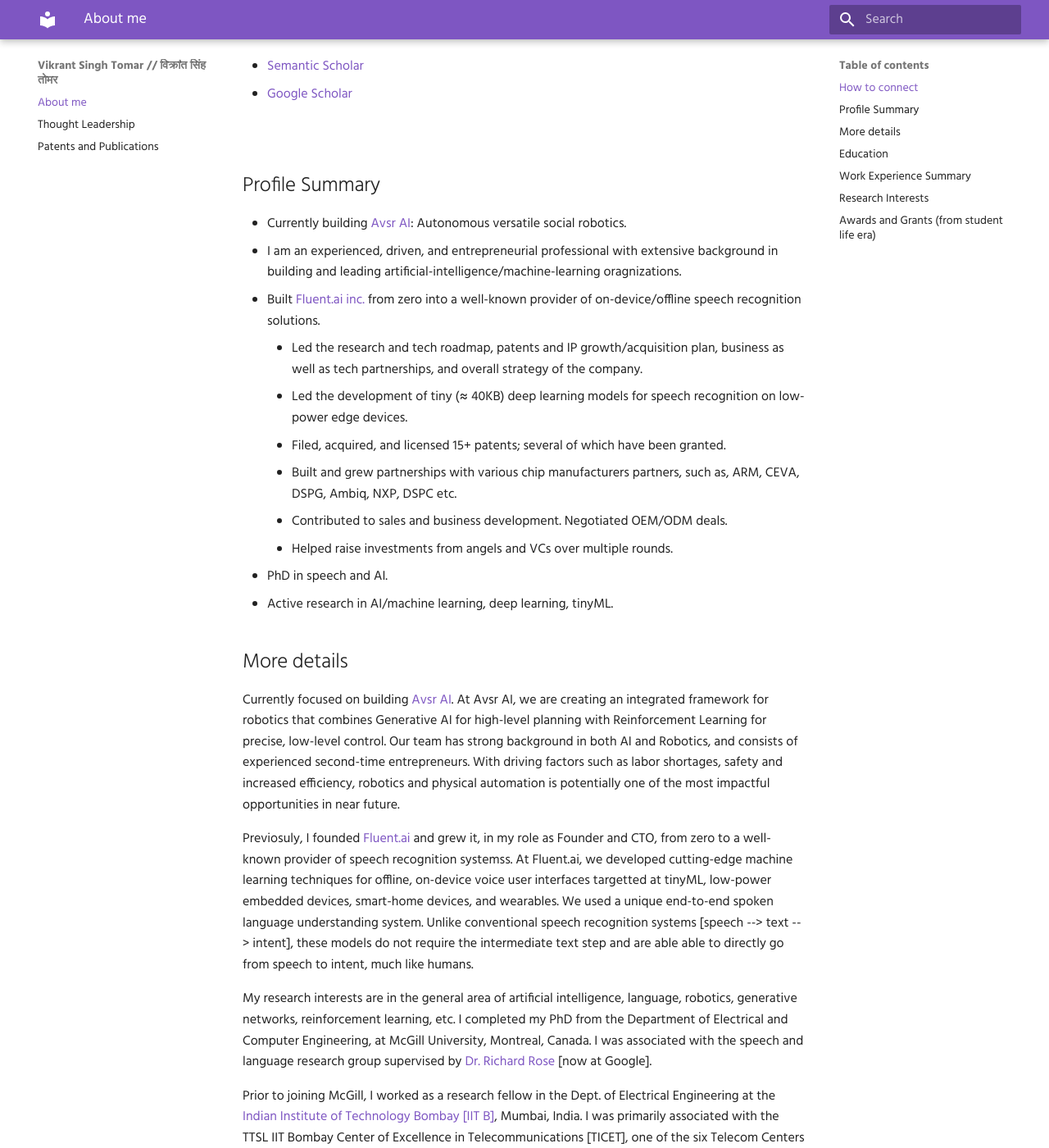
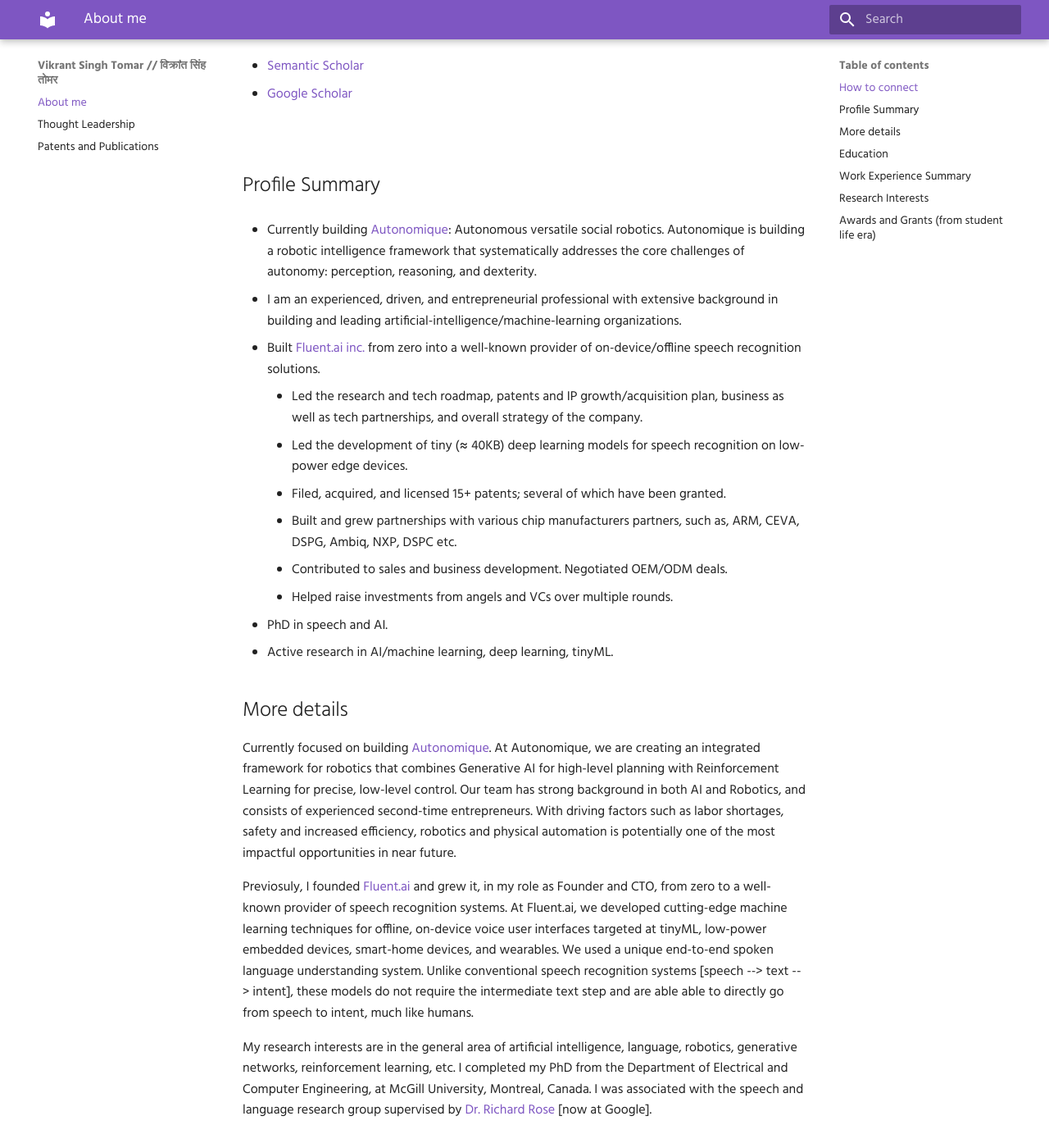
Before and after one commit to vktt/vktt.github.io, an MkDocs documentation site: the page built from docs/index.md, in a window 1280 px wide and 1400 px high, scrolled down 265 px. Shown: the whole window at 82% size. Built offline with MkDocs 1.6.1 and Material for MkDocs 9.7.7, drawn with Linux system fonts in a browser that asks for light colours; comment, search, counter and statistics services are not loaded; some of the changed text lies outside the part shown.

Commit message:
improved main page

```diff
--- a/docs/index.md
+++ b/docs/index.md
@@ -20,8 +20,9 @@
 <br>
 
 ## Profile Summary
-- Currently building [Avsr AI](https://www.avsr.io){target=_blank}: Autonomous versatile social robotics.
-- I am an experienced, driven, and entrepreneurial professional with extensive background in building and leading artificial-intelligence/machine-learning oragnizations.
+- Currently building [Autonomique](https://www.autonomique.ai){target=_blank}: Autonomous versatile social robotics. Autonomique is building a robotic intelligence framework that systematically addresses the core challenges of autonomy: perception, reasoning, and dexterity.
+
+- I am an experienced, driven, and entrepreneurial professional with extensive background in building and leading artificial-intelligence/machine-learning organizations.
 - Built [Fluent.ai inc.](https://www.fluent.ai){target=_blank} from zero into a well-known provider of on-device/offline speech recognition solutions.
     - Led the research and tech roadmap, patents and IP growth/acquisition plan, business as well as tech partnerships, and overall strategy of the company.
     - Led the development of tiny (≈ 40KB) deep learning models for speech recognition on low-power edge devices.
@@ -34,13 +35,11 @@
 
 ## More details
 
-Currently focused on building [Avsr AI](https://www.avsr.io){target=_blank}. At Avsr AI, we are creating an integrated framework for robotics that combines Generative AI for high-level planning with Reinforcement Learning for precise, low-level control. Our team has strong background in both AI and Robotics, and consists of experienced second-time entrepreneurs. With driving factors such as labor shortages, safety and increased efficiency, robotics and physical automation is potentially one of the most impactful opportunities in near future.
+Currently focused on building [Autonomique](https://www.autonomique.ai){target=_blank}. At Autonomique, we are creating an integrated framework for robotics that combines Generative AI for high-level planning with Reinforcement Learning for precise, low-level control. Our team has strong background in both AI and Robotics, and consists of experienced second-time entrepreneurs. With driving factors such as labor shortages, safety and increased efficiency, robotics and physical automation is potentially one of the most impactful opportunities in near future.
 
-Previosuly, I founded [Fluent.ai](http://www.fluent.ai){target=_blank} and grew it, in my role as Founder and CTO, from zero to a well-known provider of speech recognition systemss. At Fluent.ai, we developed cutting-edge machine learning techniques for offline, on-device voice user interfaces targetted at tinyML, low-power embedded devices, smart-home devices, and wearables. We used a unique end-to-end spoken language understanding system. Unlike conventional speech recognition systems [speech --> text --> intent], these models do not require the intermediate text step and are able able to directly go from speech to intent, much like humans.
+Previosuly, I founded [Fluent.ai](http://www.fluent.ai){target=_blank} and grew it, in my role as Founder and CTO, from zero to a well-known provider of speech recognition systems. At Fluent.ai, we developed cutting-edge machine learning techniques for offline, on-device voice user interfaces targeted at tinyML, low-power embedded devices, smart-home devices, and wearables. We used a unique end-to-end spoken language understanding system. Unlike conventional speech recognition systems [speech --> text --> intent], these models do not require the intermediate text step and are able able to directly go from speech to intent, much like humans.
 
 My research interests are in the general area of artificial intelligence, language, robotics, generative networks, reinforcement learning, etc. I completed my PhD from the Department of Electrical and Computer Engineering, at McGill University, Montreal, Canada. I was associated with the speech and language research group supervised by [Dr. Richard Rose](https://research.google.com/pubs/104847.html){target=_blank} [now at Google].
-
-Prior to joining McGill, I worked as a research fellow in the Dept. of Electrical Engineering at the [Indian Institute of Technology Bombay [IIT B]](http://www.iitb.ac.in){target=_blank}, Mumbai, India. I was primarily associated with the TTSL IIT Bombay Center of Excellence in Telecommunications [TICET], one of the six Telecom Centers Of Excellence [TCOE] in India. I got my B.Tech. in Information and Communication Technology [ICT] from [Dhirubhai Ambani Institute of Information and Communication Technology [DA-IICT]](http://www.daiict.ac.in){target=_blank}, Gandhinagar, Gujarat, India.
 
 
 ## Education
@@ -51,7 +50,7 @@
 
 
 ## Work Experience Summary
-- Avsr AI Inc., | CoFounder
+- Autonomique Inc., | CoFounder & CEO
 - RaceRocksRaceRocks., Vancouver, Canada | Head of Technology | May 2023 -- Sept 2023
 - Fluent.ai Inc., Montreal, QC, Canada | Founder and CTO  | May 2015 -- Oct 2022
 - Nuance Comm. Inc., Montreal, QC, Canada | Research Scientist  | Sept 2013 -- Feb 2014
```
Also changed, not shown: other parts of docs/index.md (+3 -1 lines).
